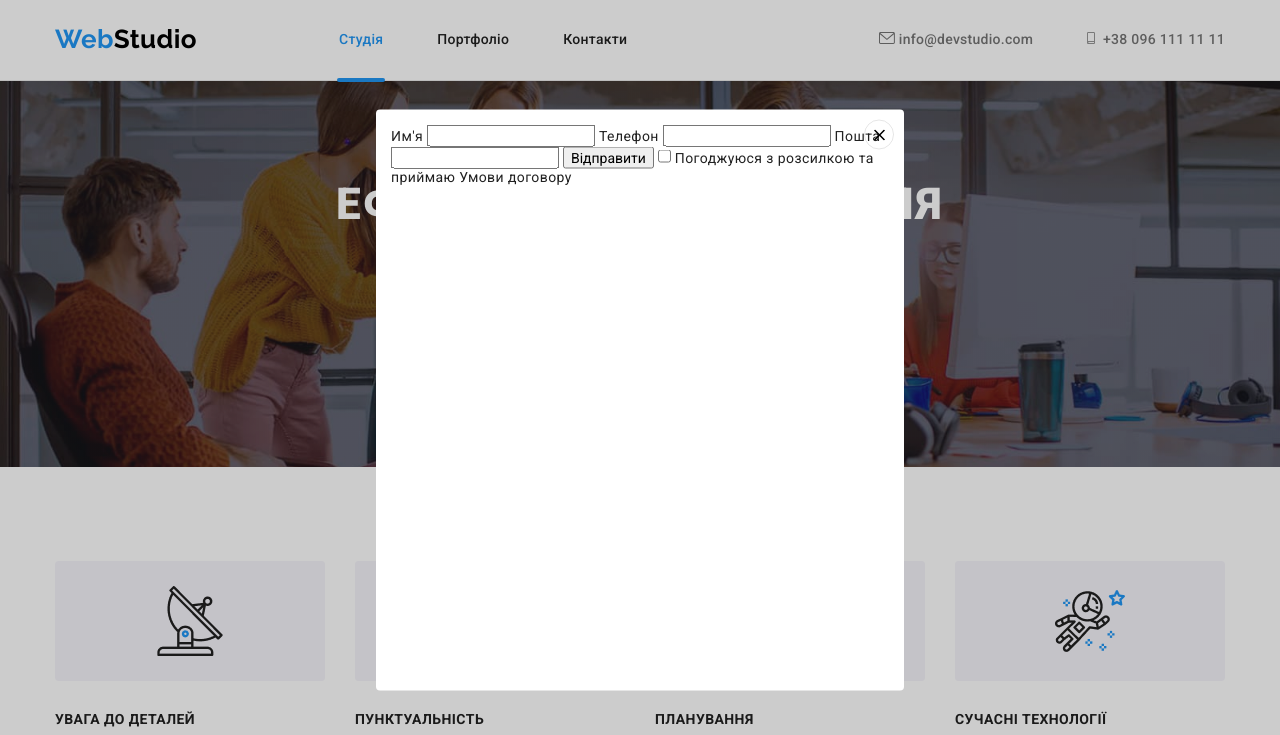
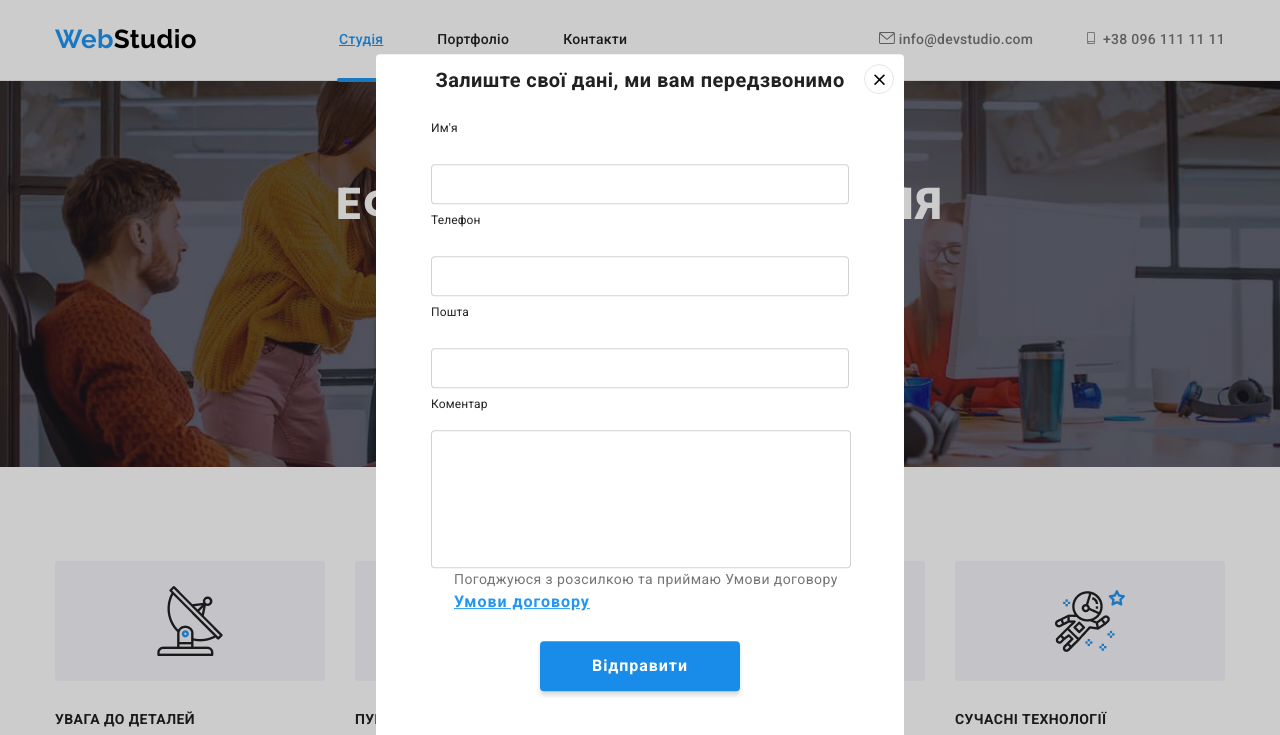
Before and after one commit to TanuhaD/goit-markup-hw-06, a plain HTML site: page index.html in a window 1280 px wide. Both pictures are taken after a click on the button "Замовити послугу". Shown: the top 735 px of the page. Drawn offline with nearby package versions, Linux system fonts and the light colour scheme.

Commit message:
додала розмітку в html,css,in modal and footer

```diff
--- a/css/styles.css
+++ b/css/styles.css
@@ -302,7 +302,7 @@ img {
   opacity: 1;
   transform: scale(1);
   transform-origin: top left;
-  transition: opasity 250ms cubic-bezier(0.4, 0, 0.2, 1);
+  transition: opacity 250ms cubic-bezier(0.4, 0, 0.2, 1),visiblity 250ms cubic-bezier(0.4, 0, 0.2, 1);
 }
 
 .backdrop.is-hidden {
@@ -350,7 +350,179 @@ img {
   height: 11px;
   margin: auto;
   fill: currentColor;
+  }
+
+/* Внутрішня розмитка модального вікна */
+.form-user{
+  display: flex;
+  flex-direction: column;
+  margin-left:40px;
+  margin-right: 40px;
 }
+.user-title{
+  margin-top: 0;
+  margin-bottom: 30px;
+  font-weight: 700;
+  font-size: 20px;
+  line-height: 1.15;
+  text-align: center;
+  color:var(--title-text-color);
+}
+.user-full-name{
+  margin: 0;
+  position: relative;
+display: flex;
+flex-direction: column;
+ margin-bottom: 10px;
+}
+
+.user-input-name{
+ padding: 11px 40px;
+margin-top: 0;
+margin-bottom: 10px;
+height: 40px;
+border: 1px solid rgba(33, 33, 33, 0.2);
+border-radius: 4px;
+transition: border 250ms cubic-bezier(0.4, 0, 0.2, 1);
+}
+.user-text{
+  font-size: 12px;
+line-height:1.16;
+letter-spacing: 0.01em;
+color:var(--title-text-color);
+}
+
+.user-connection{
+  position: relative;
+  display: flex;
+  flex-direction: column;
+  margin: 0;
+  margin-bottom: 0px;
+  margin-bottom:10px;
+}
+
+.user-input-connection{
+  padding: 11px 40px;
+  margin-top: 0;
+  margin-bottom: 10px;
+  height: 40px;
+  border: 1px solid rgba(33, 33, 33, 0.2);
+  border-radius: 4px;
+  transition: border 250ms cubic-bezier(0.4, 0, 0.2, 1);
+}
+.user-mail-sub{
+  position: relative;
+  display: flex;
+  flex-direction: column;
+  margin: 0;
+   margin-bottom:10px;
+}
+
+.user-input-mail{
+  padding: 11px 40px;
+  margin-top: 0;
+  margin-bottom: 10px;
+  height: 40px;
+  border: 1px solid rgba(33, 33, 33, 0.2);
+  border-radius: 4px;
+  transition: border 250ms cubic-bezier(0.4, 0, 0.2, 1);
+}
+
+.user-comment-sub{
+ position: relative;
+display: flex;
+flex-direction: column;
+margin: 0;
+
+}
+.user-input-comment{
+  width: 420px;
+ height:138px;
+  border: 1px solid rgba(33, 33, 33, 0.2);
+  border-radius: 4px;
+  transition: border 250ms cubic-bezier(0.4, 0, 0.2, 1);
+  }
+   .checkbox-agrement{
+    position: absolute;
+width: 1px;
+height: 1px;
+padding: 0;
+margin: -1px;
+-webkit-clip-path: inset(100%);
+clip-path: inset(100%);
+clip: rect(0 0 0 0);
+overflow: hidden;
+white-space: nowrap;
+border: 0;
+   }
+  .user-agreement-sub{
+    position: relative;
+    padding-left: 23px;
+  }
+
+  .user-input-agreement{
+    position: absolute;
+    width: 1px;
+    height: 1px;
+    padding: 0;
+    margin: -1px;
+    -webkit-clip-path: inset(100%);
+    clip-path: inset(100%);
+    clip: rect(0 0 0 0);
+    overflow: hidden;
+    white-space: nowrap;
+    border: 0;
+  }
+  .user-agreement-text{
+    font-size: 14px;
+    line-height: 1.71;
+  letter-spacing: 0.03em;
+  color:var(--primary-text-color);
+  }
+
+
+
+  .button-submit{
+    display: block;
+    margin: 0 auto;
+    margin-bottom: 40px;
+    min-height: 50px;
+     width: 200px;
+     line-height: 1.88;
+letter-spacing: 0.06em;
+  margin-top: 30px;
+  background-color: #188CE8 ;
+  color: var(--primary-bg-color);
+  box-shadow: 0px 4px 4px rgba(0, 0, 0, 0.15);
+border-radius: 4px;
+border: none;
+border-radius: 4px;
+cursor: pointer;
+transition: box-shadow 250ms cubic-bezier(0.4, 0, 0.2, 1), color 250ms cubic-bezier(0.4, 0, 0.2, 1), background-color 250ms cubic-bezier(0.4, 0, 0.2, 1);
+  }
+ .button-text-user{
+ align-items: center;
+text-align: center;
+letter-spacing: 0.06em;
+font-weight: 700;
+font-size: 16px;
+line-height:1.2;
+color:var(--primary-bg-color);
+ }
+ .current{
+  text-decoration-line: underline;
+color:var(--accent-color);
+
+ }
+
+.user-agreement-link{}
+
+
+ .button-submit:hover,
+ .button-submit:focus{
+  box-shadow: 0px 3px 1px rgba(0, 0, 0, 0.1), 0px 1px 2px rgba(0, 0, 0, 0.08), 0px 2px 2px rgba(0, 0, 0, 0.12);
+}
+
 /* portfolio filter */
 
 .filter-list {
@@ -780,3 +952,5 @@ img {
 .icon-footer {
   fill: var(--primary-bg-color);
 }
+
+/* <!-- mail-input --> */
--- a/index.html
+++ b/index.html
@@ -404,6 +404,12 @@
           </div>
         </div>
       </div>
+      <!-- mail-input -->
+      <form action="form-footer"></form>
+      <h2 class="footer-title-mail">Підпишіться на розсилку</h2>
+      <label class="footer-sabscription" for="footer-mail"></label>
+      <input class="footer-input-mail" type="email" name="footer-email" id="footer-mail">
+      <button class="footer-button-submit" type="submit"><svg width="24" height="24"><use></use></svg></button>
     </footer>
     <!-- modalne-windows -->
     <div class="backdrop is-hidden" data-modal>
@@ -413,17 +419,29 @@
             <use href="./img/icons.svg#icon-cross"></use>
           </svg>
         </button>
+        <!-- Внутрішня розмитка модального вікна -->
         <form class="form-user">
-          <label for="user-name">Им'я</label>
-          <input type="text" name="name" id="user-name">
-          <label for="user-tel">Телефон</label>
-          <input type="tel" name="user-tel" id="user-tel">
-          <label for="user-mail">Пошта</label>
-          <input type="email" name="user-email" id="user-mail">
-          <label for=""></label>
-          <button type="submit">Відправити</button>
-          <input type="checkbox" name="agreement" value="user-agreement" id="user-agreement">
-          <label for="user-agreement">Погоджуюся з розсилкою та приймаю Умови договору</label>
+          <h2 class="user-title">Залиште свої дані, ми вам передзвонимо</h2>
+          <label class="user-full-name" for="user-name"> <span class="user-text">Им'я</span><svg class="user-icon" width="18" height="18">
+          <use href=""></use></svg></label>
+          <input class="user-input-name" type="text" name="name" id="user-name">
+
+          <label class="user-connection" for="user-tel"><span class="user-text">Телефон</span><svg class="user-icon" width="18" height="18">
+            <use href=""></use></svg></label>
+          <input class="user-input-connection" type="tel" name="user-tel" id="user-tel">
+          <label class="user-mail-sub" for="user-mail"><span class="user-text">Пошта</span><svg class="user-icon" width="18" height="18">
+            <use href=""></use></svg></label>
+          <input class="user-input-mail" type="email" name="user-email" id="user-mail">
+          <label class="user-comment-sub" for="user-comment"><span class="user-text">Коментар</span><svg class="user-icon" width="18" height="18">
+            <use href=""></use></svg></label>
+          <input class="user-input-comment" type="comment" name="user-comment" id="user-comment">
+
+          <label class="user-agreement-sub" for="user-agreement"><span class="user-agreement-text">Погоджуюся з розсилкою та приймаю  Умови договору</span>
+            <a class="user-agreement-link" href=""><span class="button-text-user current">Умови договору</span></a>
+          </label>
+          <input class="checkbox-agrement" type="checkbox" name="agreement" value="user-agreement" id="user-agreement">
+
+          <button class="button-submit" type="submit"> <span class="button-text-user"> Відправити</span></button>
         </form>
       </div>
     </div>
```
